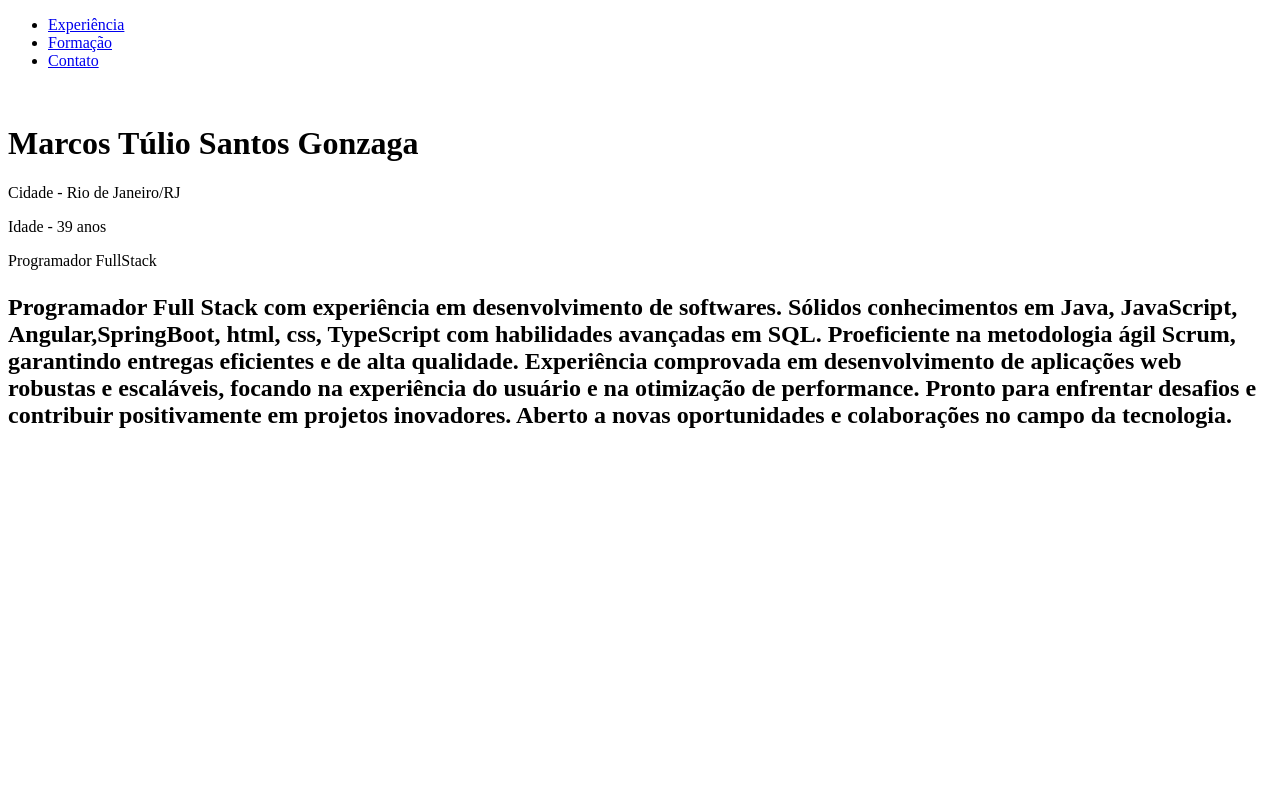
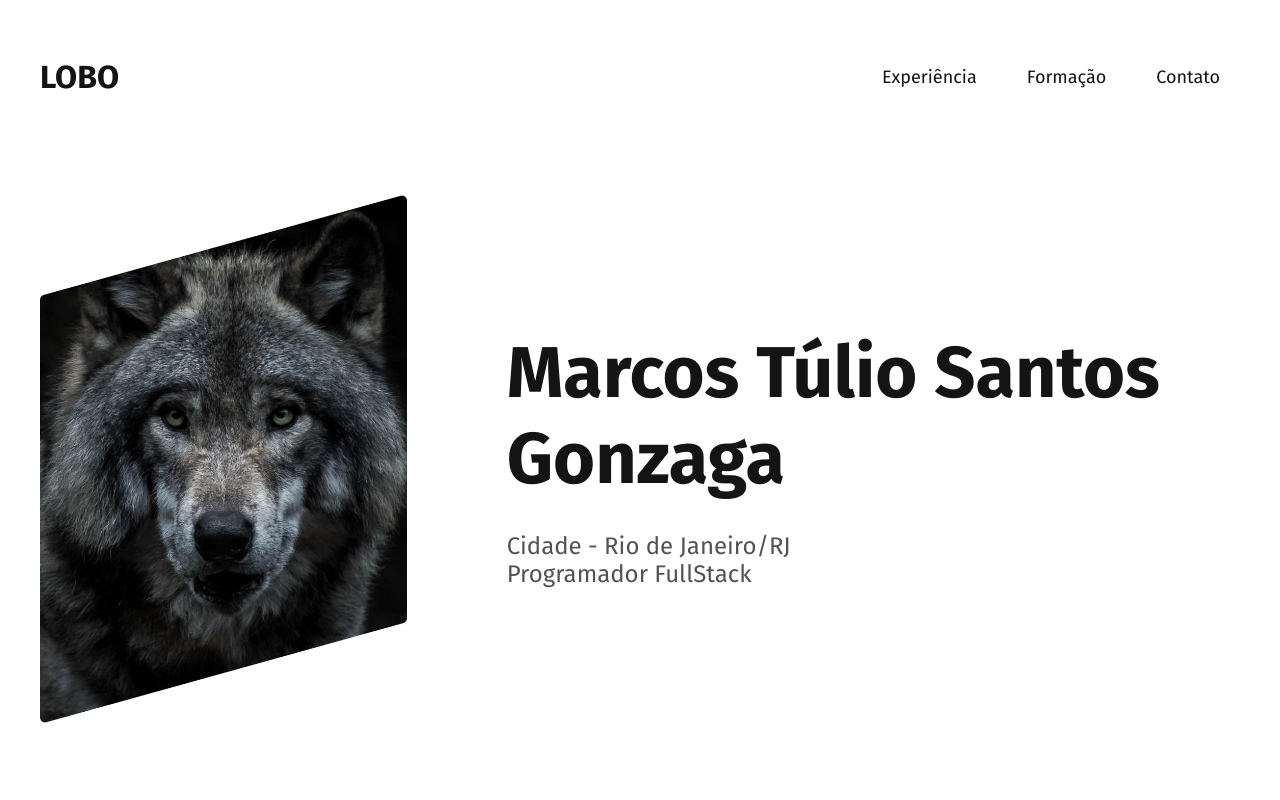
Before and after one commit to marcostuliogonzaga/Projeto-Portifolio, a plain HTML site: page index.html in a window 1280 px wide. Shown: the top 800 px of the page. Drawn offline with Linux system fonts and the light colour scheme.

Commit message:
Enviado alterações dia 13/02

```diff
--- a/CSS/style.css
+++ b/CSS/style.css
@@ -0,0 +1,97 @@
+/*
++++++++++++++++++++++++++++++++++++
+CONFIGURAÇÕES BASICAS
++++++++++++++++++++++++++++++++++++
+*/
+
+body {
+
+     font-family: "Fira Sans", Arial ,sans-serif; /* Define a fonte PRINCIPAL PARA O SITE */
+     margin: 0px ; /* remove qualquer margem padrão aplicada pelo navegador */
+     color: #141414; /* Define  a cor dos textos para um tom escuro */
+    }
+
+    h1, h2, h3, p {
+     margin: 0px ; /* remove qualquer margem padrão aplicada pelo navegador */
+    }
+    img {
+        max-width: 100%;  /* Garante que a imagem unca ultrapasse o contaneir pai para não haver overflow */
+        height: auto; /* Mantém a proporção original da imagem */
+    }
+
+    li {
+        list-style: none; /*  retira os pontos da lista */
+
+    }
+/*
++++++++++++++++++++++++++++++++++++
+CONFIGURAÇÕES HEADER CABEÇÃLHO
++++++++++++++++++++++++++++++++++++
+*/
+
+.header {
+    max-width:1200px ; /* Define a largura maxima para evitar que o conteudo fique muito largo em telas grandes */
+    padding: 40px 20px; /* Espaçamento interno para cima/baixo , direita/esquerda */
+    margin: 0 auto; /* Centraliza ro cabeçalho na horizntal */
+    display: flex; /* Organiza os elementos lado a lado */
+    justify-content: space-between; /* Distribui o itens do header uniformemente */
+    align-items: center; /* Alinha verticalmente os elementos */
+    }
+
+    .header-menu {
+        display:flex; /* Organiza os elemento lado a lado */
+        flex-wrap: wrap; /* Permite que os itens do menu quebrem a linha */
+        gap: 10px; /* espaçamento entre os itens do menu  */
+        justify-content: center; /* Garante qe os itens sempre fiquem centralizados */
+    }
+
+    .header-menu a {
+        text-decoration: none; /* remove o sublinhado */
+        color: #141414; /* Define  a cor dos textos para um tom escuro */
+        padding: 10px 20px;
+        font-size: 18px;
+        display: block; /*  garante que todos link ocupe toda area do botão */
+}
+/*
++++++++++++++++++++++++++++++++++++
+INTRODUÇÃO
++++++++++++++++++++++++++++++++++++
+*/
+
+.introducao {
+    max-width: 1200px;
+    padding:  40px 20px ;
+    margin: 0 auto;
+    display: grid;
+    grid-template-columns: 1fr 2fr; /*  divide o espaço , 1 parte para a imagem e 2 partes para o texto */
+    gap: 100px;
+   align-items: center;
+}
+
+.introducao h1 {
+    font-size: 72px;
+    margin-bottom: 30px;
+
+}
+
+.introducao p {
+    font-size: 24px;
+    color:#525252;
+    }
+/*
++++++++++++++++++++++++++++++++++++
+SESSÃO EXPERIÊNCIAS
++++++++++++++++++++++++++++++++++++
+*/
+
+.experiencia {
+
+    max-width: 1200px;
+    margin: 0 auto;
+    padding: 40px 20px;
+    display: grid;
+    grid-template-columns: 1fr 2fr;
+    gap: 100px;
+
+
+}
--- a/index.html
+++ b/index.html
@@ -1,14 +1,19 @@
 <!DOCTYPE html>
 <html lang="pt-br">
 <head>
+
     <meta charset="UTF-8">
     <meta name="viewport" content="width=device-width, initial-scale=1.0">
     <title>Marcos Gonzaga - Desenvolvedor Full Stack</title>
     <link rel="stylesheet" href="CSS/style.css">
+    <link rel="preconnect" href="https://fonts.googleapis.com">
+<link rel="preconnect" href="https://fonts.gstatic.com" crossorigin>
+<link href="https://fonts.googleapis.com/css2?family=Fira+Sans:ital,wght@0,100;0,200;0,300;0,400;0,500;0,600;0,700;0,800;0,900;1,100;1,200;1,300;1,400;1,500;1,600;1,700;1,800;1,900&display=swap" rel="stylesheet">
 
 </head>
 <body>
     <header class="header">
+        <h1>LOBO</h1>
         <nav>
         <ul class="header-menu">
             <li><a href="#experiencia">Experiência</a></li>
@@ -19,11 +24,10 @@
     </header>
 
     <main class="introducao">
-        <img src="" alt="">
+        <img src="./perfil.jpg" alt="">
         <div>
             <h1>Marcos Túlio Santos Gonzaga</h1>
             <p>Cidade - Rio de Janeiro/RJ</p>
-            <p>Idade - 39 anos</p>
             <p>Programador FullStack</p>
         </div>
 
```
Also changed, not shown: perfil.jpg (added), 1 other file.
